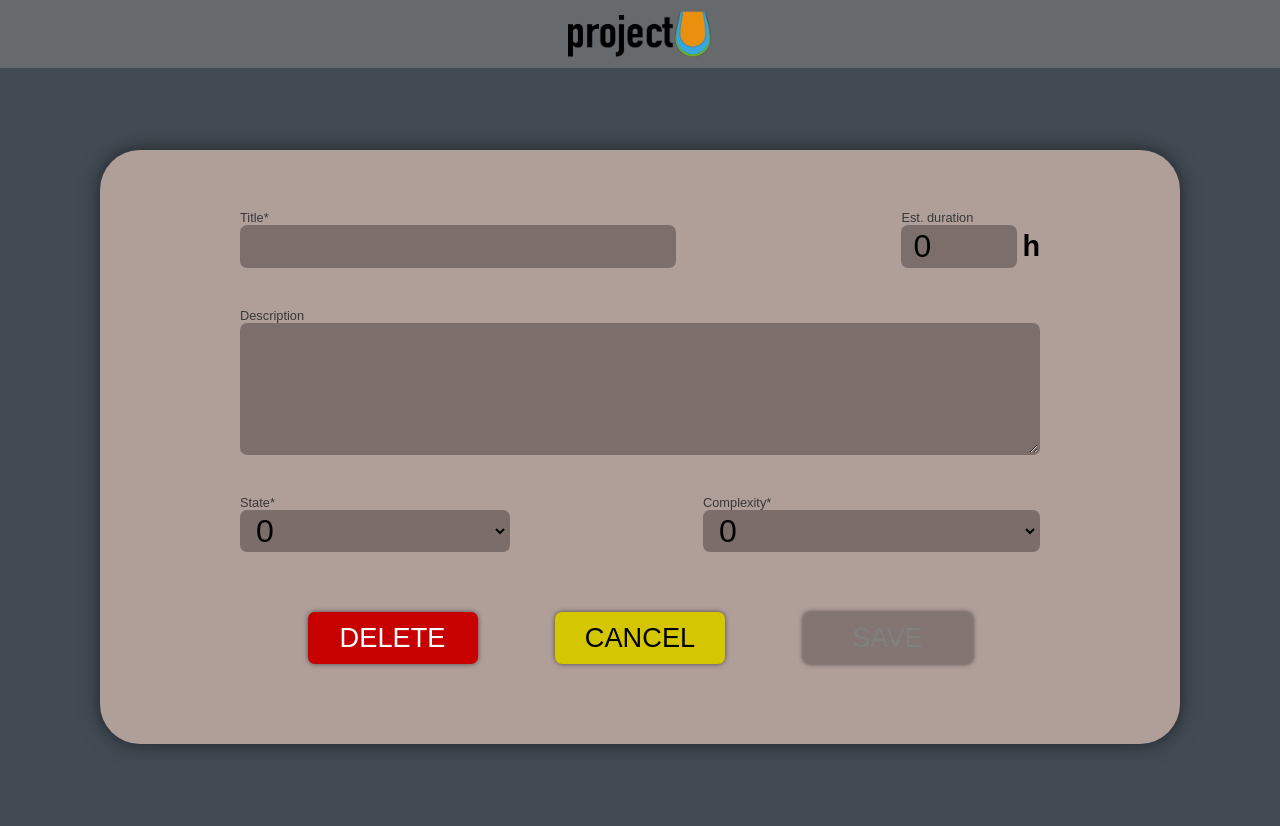
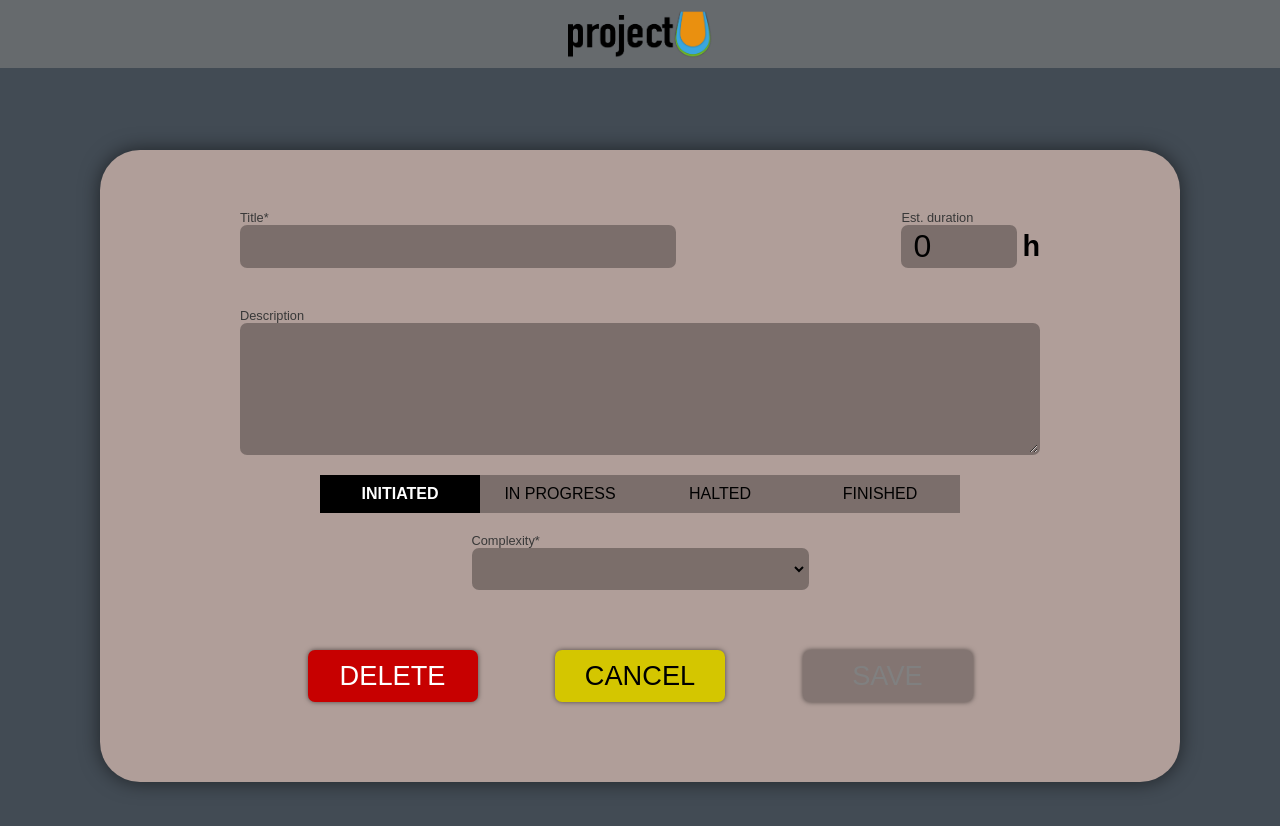
Before and after one commit to RonnyFalconeri/projectU_frontend, an Angular app: page /new/project in a window 1280 px wide. Shown: the top 826 px of the page. Built offline with nearby package versions, Linux system fonts and the light colour scheme.

Commit message:
new project state picker component and design

```diff
--- a/src/app/app.module.ts
+++ b/src/app/app.module.ts
@@ -10,6 +10,7 @@ import { ProjectDetailPageComponent } from './components/project-detail-page/pro
 import { TaskBarComponent } from './components/project-detail-page/task-bar/task-bar.component';
 import { ProjectEditComponent } from './components/project-edit/project-edit.component';
 import { ReactiveFormsModule } from '@angular/forms';
+import { ProjectStatePickerComponent } from './components/project-edit/project-state-picker/project-state-picker.component';
 
 @NgModule({
   declarations: [
@@ -18,7 +19,8 @@ import { ReactiveFormsModule } from '@angular/forms';
     TrafficLightComponent,
     ProjectDetailPageComponent,
     TaskBarComponent,
-    ProjectEditComponent
+    ProjectEditComponent,
+    ProjectStatePickerComponent
   ],
   imports: [
     BrowserModule,
--- a/src/app/components/project-edit/project-edit.component.html
+++ b/src/app/components/project-edit/project-edit.component.html
@@ -37,19 +37,14 @@
       </div>
     </div>
 
+
     <div class="bottom">
-      <div class="form-group">
-        <label for="state">State*</label>
-        <select id="state" class="form-control" (change)="changeState($event)">
-          <option *ngFor="let s of keys(stateEnum); index as i" [ngValue]="s" [selected]="i === project.state">
-            {{s | uppercase}}
-          </option>
-        </select>
-      </div>
+
+      <app-project-state-picker (click)="changeState()" formControlName="state"></app-project-state-picker>
 
       <div class="form-group">
         <label for="complexity">Complexity*</label>
-        <select id="complexity" class="form-control" (change)="changeComplexity($event)">
+        <select id="complexity" class="form-control" formControlName="complexity" (change)="changeComplexity($event)">
           <option disabled>Select the complexity</option>
           <option *ngFor="let c of keys(complexityEnum); index as i" [ngValue]="c" [selected]="i === project.complexity">
             {{c | uppercase}}
--- a/src/app/components/project-edit/project-edit.component.scss
+++ b/src/app/components/project-edit/project-edit.component.scss
@@ -122,8 +122,9 @@
 
 .bottom {
   display: flex;
-  flex-direction: row;
+  flex-direction: column;
   justify-content: space-between;
+  align-items: center;
 }
 
 .initiated {
@@ -176,10 +177,6 @@
     flex-direction: column;
   }
 
-  .bottom {
-    flex-direction: column;
-  }
-
   .controls {
     flex-direction: column-reverse;
   }
--- a/src/app/components/project-edit/project-edit.component.ts
+++ b/src/app/components/project-edit/project-edit.component.ts
@@ -54,11 +54,11 @@ export class ProjectEditComponent implements OnInit {
         Validators.min(0)
       ],
       state: [
-        '',
+        this.project.state,
         Validators.required
       ],
       complexity: [
-        '',
+        this.project.complexity,
         Validators.required
       ]
     });
@@ -93,8 +93,8 @@ export class ProjectEditComponent implements OnInit {
     this.router.navigate(['/']);
   }
 
-  changeState($event: any): void {
-    this.projectForm.get('state')?.setValue($event.target.value);
+  changeState(): void {
+    this.project.state = this.projectForm.get('state')?.value;
   }
 
   changeComplexity($event: any): void {
--- /dev/null
+++ b/src/app/components/project-edit/project-state-picker/project-state-picker.component.html
@@ -0,0 +1,22 @@
+<div class="picker">
+  <div class="item"
+      (click)="changeSize(stateEnum.INITIATED)"
+      [ngClass]="{'item--active': state === stateEnum.INITIATED}">
+    INITIATED
+  </div>
+  <div class="item"
+      (click)="changeSize(stateEnum.IN_PROGRESS)"
+      [ngClass]="{'item--active': state === stateEnum.IN_PROGRESS}">
+    IN PROGRESS
+  </div>
+  <div class="item"
+      (click)="changeSize(stateEnum.HALTED)"
+      [ngClass]="{'item--active': state === stateEnum.HALTED}">
+    HALTED
+  </div>
+  <div class="item"
+      (click)="changeSize(stateEnum.FINISHED)"
+      [ngClass]="{'item--active': state === stateEnum.FINISHED}">
+    FINISHED
+  </div>
+</div>
--- /dev/null
+++ b/src/app/components/project-edit/project-state-picker/project-state-picker.component.scss
@@ -0,0 +1,21 @@
+.picker {
+  display: flex;
+  flex-direction: row;
+
+  .item {
+    background-color: rgba(0, 0, 0, 0.3);
+    padding: 10px 20px;
+    width: 120px;
+    text-align: center;
+  }
+
+  .item:hover {
+    cursor: pointer;
+  }
+
+  .item--active {
+    background-color: black;
+    color: white;
+    font-weight: bold;
+  }
+}
--- /dev/null
+++ b/src/app/components/project-edit/project-state-picker/project-state-picker.component.ts
@@ -0,0 +1,41 @@
+import { Component, forwardRef } from '@angular/core';
+import { ControlValueAccessor, NG_VALUE_ACCESSOR } from '@angular/forms';
+import { State } from 'src/app/shared/models/State';
+
+@Component({
+  selector: 'app-project-state-picker',
+  templateUrl: './project-state-picker.component.html',
+  styleUrls: ['./project-state-picker.component.scss'],
+  providers: [
+    {
+      provide: NG_VALUE_ACCESSOR,
+      useExisting: forwardRef(() => ProjectStatePickerComponent),
+      multi: true
+    }
+  ]
+})
+export class ProjectStatePickerComponent implements ControlValueAccessor  {
+
+  state: State;
+  stateEnum = State;
+
+  constructor() {}
+
+  changeSize(state: State) {
+    this.state = state;
+    this.propagateChange(state);
+  }
+
+  writeValue(value: State): void {
+    this.state = value;
+  }
+
+  registerOnChange(fn: any): void {
+    this.propagateChange = fn;
+  }
+
+  registerOnTouched(): void {}
+
+  propagateChange = (state: State) => {};
+
+}
```
Also changed, not shown: 1 other file (tests, documents, lock files or other folders).
